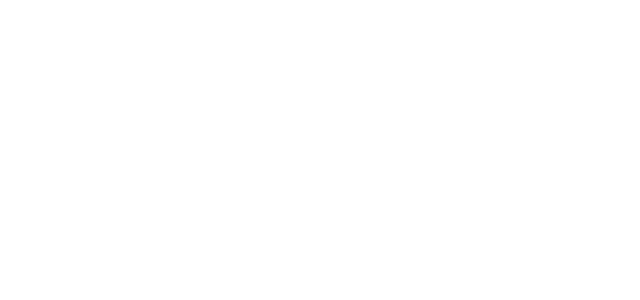
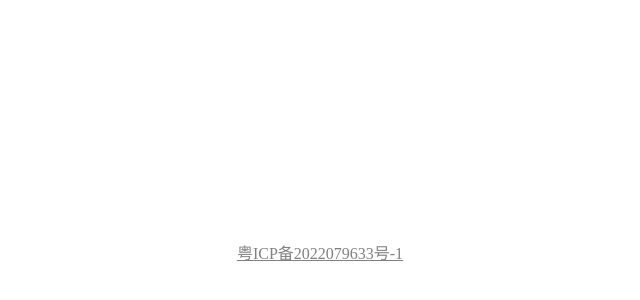
Before and after one commit to Marcuswbb/vue--JD-, a Vue app: page /#/login in a window 1280 px wide. Shown: the part 216-516 px from the top of the page, without its empty margins (328-968 px from the left). Built offline with nearby package versions, Linux system fonts and the light colour scheme; the HTML template or start-up script is replaced by a standard one.

Commit message:
添加备案

```diff
--- a/src/views/Login/Login.vue
+++ b/src/views/Login/Login.vue
@@ -35,6 +35,11 @@
       >
       <span class="container__content__gap">|</span>
       <a href="javascript:;" class="container__content__a">忘记密码</a>
+    </div>
+    <div class="beian">
+      <a href="https://beian.miit.gov.cn/" target="_blank"
+        >粤ICP备2022079633号-1</a
+      >
     </div>
   </div>
   <Toast v-if="isShow" :message="toastMessage" />
@@ -185,5 +190,19 @@
       margin: 0 12rem;
     }
   }
+  .beian {
+    width: 100%;
+    position: fixed;
+    bottom: 20rem;
+    display: flex;
+    justify-content: center;
+    color: gray;
+    a:link {
+      color: gray;
+    }
+    a:visited {
+      color: gray;
+    }
+  }
 }
 </style>
--- a/src/views/Register/Register.vue
+++ b/src/views/Register/Register.vue
@@ -35,6 +35,11 @@
     <div class="container__content">
       <a href="javascript:;" class="container__content__a" @click="handleLogin"
         >已有账号去登录</a
+      >
+    </div>
+    <div class="beian">
+      <a href="https://beian.miit.gov.cn/" target="_blank"
+        >粤ICP备2022079633号-1</a
       >
     </div>
   </div>
@@ -197,5 +202,19 @@
       margin: 0 12rem;
     }
   }
+  .beian {
+    width: 100%;
+    position: fixed;
+    bottom: 20rem;
+    display: flex;
+    justify-content: center;
+    color: gray;
+    a:link {
+      color: gray;
+    }
+    a:visited {
+      color: gray;
+    }
+  }
 }
 </style>
--- a/src/views/Shop/Content.vue
+++ b/src/views/Shop/Content.vue
@@ -242,5 +242,6 @@
       }
     }
   }
+
 }
 </style>
```
